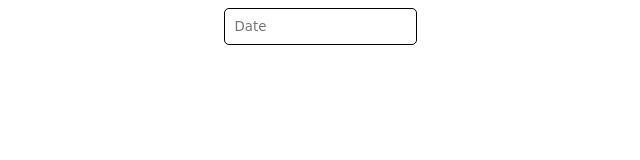
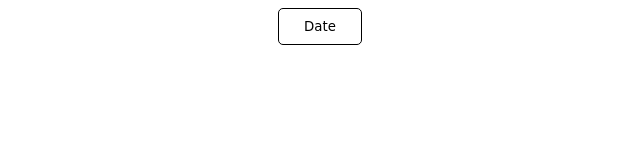
Before and after one commit to OleksandraTurik/datepicker-project, a plain HTML site: page index.html in a window 1280 px wide. Shown: the whole page, without its empty margins (320-960 px from the left). Drawn offline with Linux system fonts and the light colour scheme; a web font is replaced by a local one.

Commit message:
Add some changes

```diff
--- a/index.html
+++ b/index.html
@@ -9,7 +9,7 @@
   </head>
   <body class="light">
       <div class="click">
-        <input type="text" placeholder="Date" id="input-field" />
+        <button id="input-field">Date</button>
       </div>
 
     <div class="modal-window" id="modal-window-id">
--- a/style.css
+++ b/style.css
@@ -13,11 +13,13 @@ body.dark {
     justify-content: center;
 }
 
-input {
+#input-field {
     border: 1px solid black;
-    padding: 10px;
+    padding: 10px 25px;
     border-radius: 5px;
     outline: none;
+    background-color: #fff;
+    cursor: pointer;
 }
 
 .month {
@@ -98,6 +100,7 @@ table td {
 
 table td.active {
     border: 1px solid #000;
+    background-color: #5995b1;
 }
 
 .dark table td.active {
```
